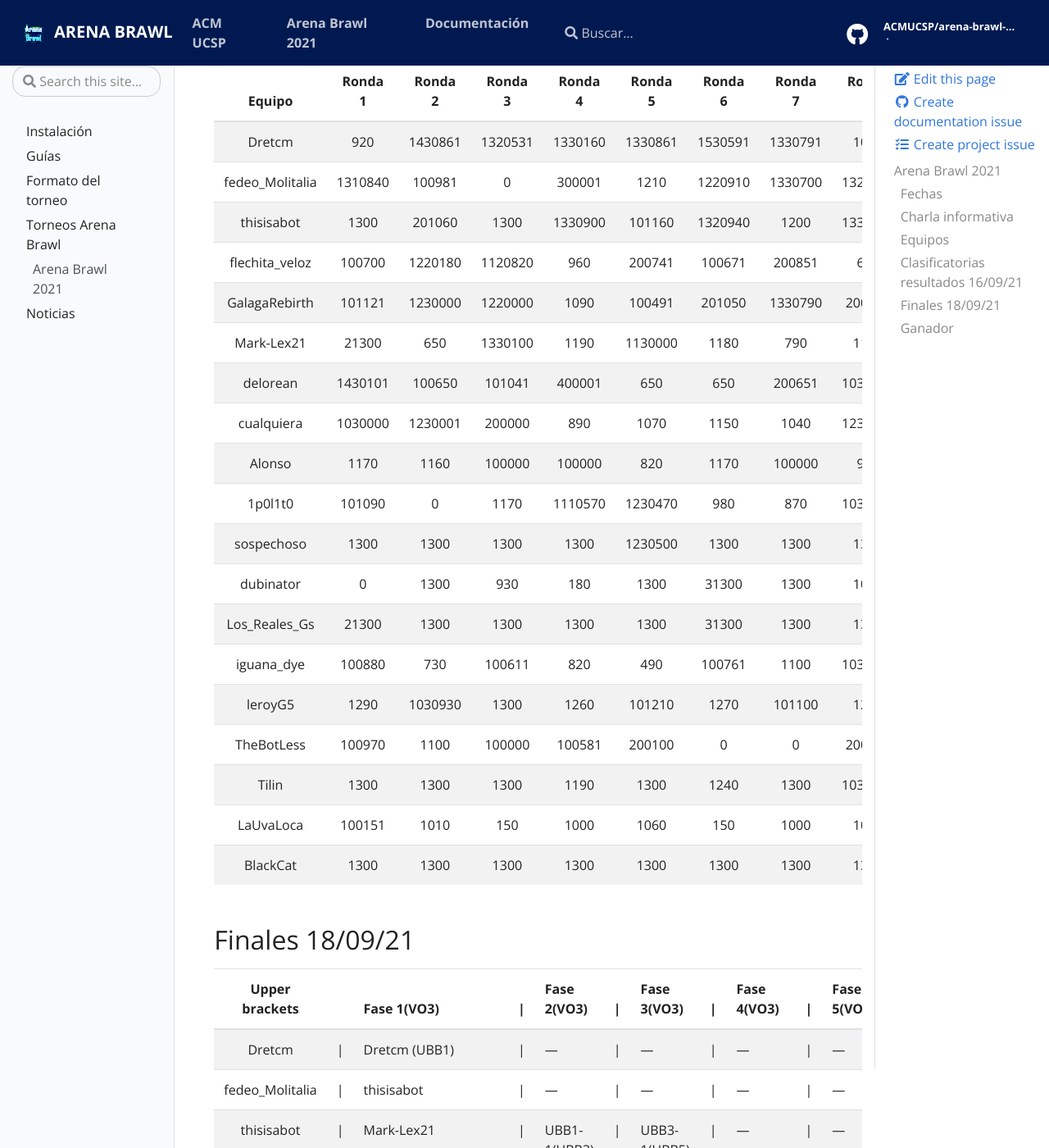
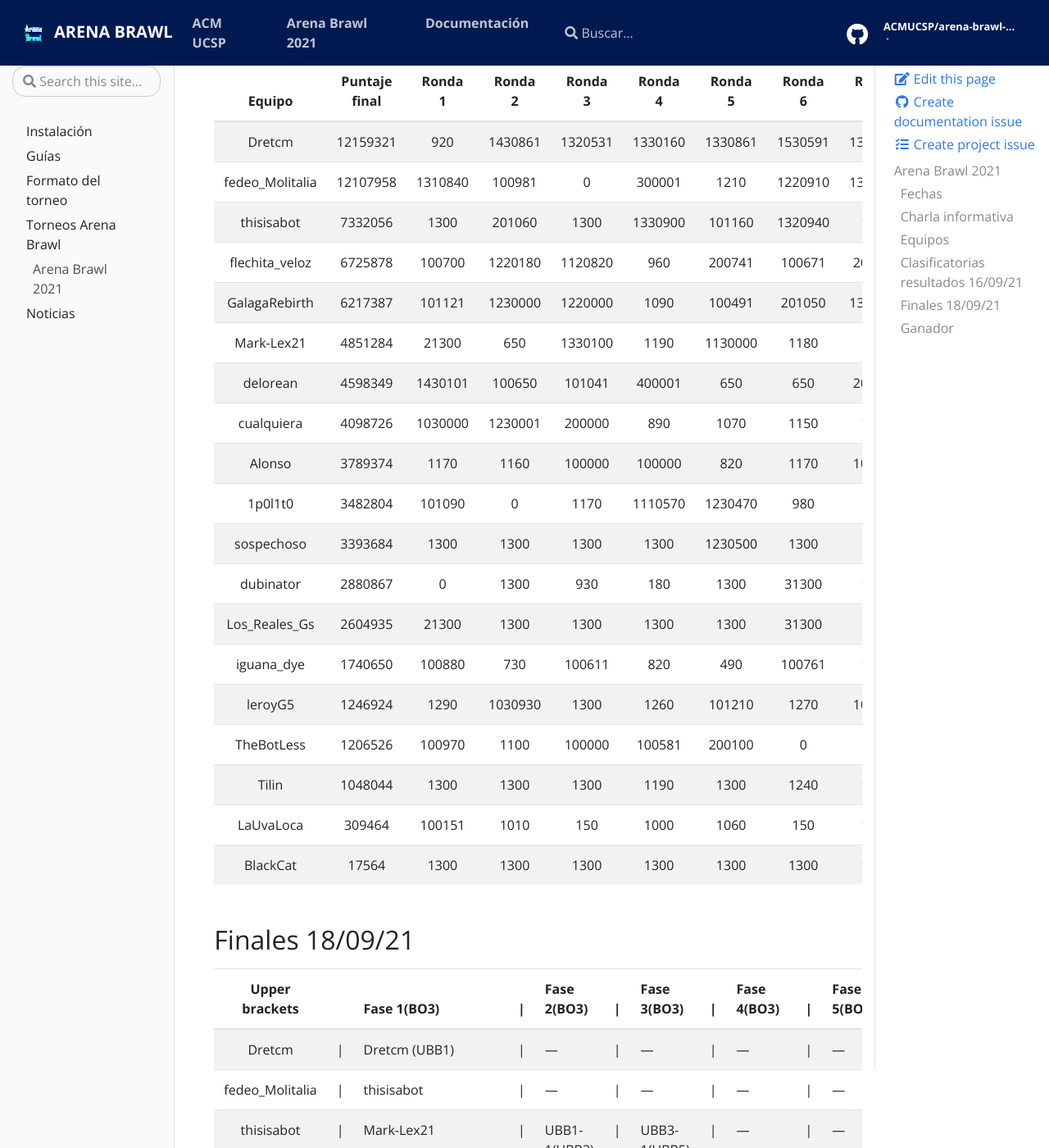
Before and after one commit to ACMUCSP/arena-brawl-wiki, a Jekyll site: the page built from _docs/torneos/ab21.md, in a window 1280 px wide and 1400 px high, scrolled down 1851 px. Shown: the whole window at 82% size. Built offline with Jekyll 4.4.1, drawn with Linux system fonts in a browser that asks for light colours; some of the changed text lies outside the part shown.

Commit message:
fix VO to BO

```diff
--- a/_docs/torneos/ab21.md
+++ b/_docs/torneos/ab21.md
@@ -49,32 +49,32 @@ tags:
 
 ## Clasificatorias resultados 16/09/21
 
-|Equipo            | Ronda 1 | Ronda 2 | Ronda 3 | Ronda 4 | Ronda 5 | Ronda 6 | Ronda 7 | Ronda 8 | Ronda 9 | Ronda 10 | Ronda 11 | Ronda 12 | Ronda 13 | Ronda 14 | Puntaje |
+|Equipo            | Puntaje final | Ronda 1 | Ronda 2 | Ronda 3 | Ronda 4 | Ronda 5 | Ronda 6 | Ronda 7 | Ronda 8 | Ronda 9 | Ronda 10 | Ronda 11 | Ronda 12 | Ronda 13 | Ronda 14 |
 |:----------------:|:------------:|:------------:|:------------:|:------------:|:------------:|:------------:|:------------:|:------------:|:------------:|:------------:|:------------:|:------------:|:------------:|:------------:|:------------:|
-| Dretcm             |920 |	1430861	|1320531|		1330160|	1330861	|1530591|	1330791|	1030|				0	|	1230441|	1030490	|1420931|	100960	|100740	|12159321
-| fedeo_Molitalia | 1310840 |	100981|			0|	300001|			1210|		1220910|1330700|		1320651|	1110000|	1230581|	200600|	1320520|			1230150|				1430800|12107958
-| thisisabot |1300|				201060|		1300|			1330900|				101160|				1320940|	1200|			1330840	|		1330900|200000|	100780|			1040|			200621|		1210001		| 7332056
-| flechita_veloz |100700|		1220180|		1120820|					960|		200741|			100671|			200851|		660|			100190|1130090|1330000|		100001|			0|		1120000| 6725878
-| GalagaRebirth |101121|					1230000|	1220000|				1090|		100491|					201050|		1330790|			200650|		1240|			200000|1230000|200000|	200001|	940| 6217387
-| Mark-Lex21 |21300|			650|				1330100|		1190|		1130000|			1180|			790|				1180|				1130000|		1180|				1230|			1210|			1230080|	1180|	 4851284
-| delorean |1430101|	100650|			101041|			400001|			650|				650|			200651|			1030650|		650|		960|				1230001|			950|		100650|				730|	 4598349
-| cualquiera 	|1030000|				1230001|			200000|			890|			1070|		1150|			1040|				1230071|		0|		100830|				1020|				200550|		980|				101110| 4098726
-| Alonso |1170|		1160|				100000|		100000|			820|					1170|	100000|				990|			1330650|				580|		1170|				1130450|	1020000|				1200| 3789374
-| 1p0l1t0 |101090|				0|	1170|				1110570|		1230470|			980|					870|			1031300|		660|	1020|			1160|					940|			1290|			1270| 3482804
-| sospechoso |1300|			1300|		1300|				1300|		1230500|				1300|		1300|				1300|			1021300|			0|			380|	100000|			1031300|				1090|	 3393684
-| dubinator |0|				1300|		930|				180|			1300|			31300|				1300|	1000|					1300|			1310000|			200001|			101121|	1230001|					1120| 2880867
-| Los_Reales_Gs |21300|		1300|					1300|	1300|			1300|				31300|			1300|			1300|				1011300|		100740|		750|				920|			100660|			1330151|	 2604935
-| iguana_dye |100880|	730|					100611|			820|	490|					100761|			1100|			1030280|			100641|			100761|	101101|			700|					1140|			100621| 1740650
-| leroyG5 |1290|			1030930|			1300|	1260|					101210|	1270|			101100|			1290|				1170|		1300|					1130|			1180|	1300|					1180| 1246924
-| TheBotLess |100970					|1100|		100000|		100581|					200100|	0|	0|					200001|			100621|					1080|	200000|				100550|				100650|	860| 1206526
-| Tilin |1300|				1300|				1300|	1190|				1300|				1240|	1300|					1031300|	1300|				1300|				1300|	1300|					1300|			1300| 1048044
-| LaUvaLoca |100151|				1010|			150|		1000|				1060|	150|				1000|				1010|	0|				980|		1090|			1150|				550|			200150|	 309464
-| BlackCat |1300|	1300|				1300|				1300|			1300|		1300				|1300|	1300|			1300|					1300|		1300|		650|			1300|				1300|	 17564
+| Dretcm             | 12159321 |920 |	1430861	|1320531|		1330160|	1330861	|1530591|	1330791|	1030|				0	|	1230441|	1030490	|1420931|	100960	|100740	|
+| fedeo_Molitalia |12107958| 1310840 |	100981|			0|	300001|			1210|		1220910|1330700|		1320651|	1110000|	1230581|	200600|	1320520|			1230150|				1430800|
+| thisisabot | 7332056 | 1300|				201060|		1300|			1330900|				101160|				1320940|	1200|			1330840	|		1330900|200000|	100780|			1040|			200621|		1210001		|
+| flechita_veloz |6725878|100700|		1220180|		1120820|					960|		200741|			100671|			200851|		660|			100190|1130090|1330000|		100001|			0|		1120000|
+| GalagaRebirth | 6217387 | 101121|					1230000|	1220000|				1090|		100491|					201050|		1330790|			200650|		1240|			200000|1230000|200000|	200001|	940|
+| Mark-Lex21 | 4851284 | 21300|			650|				1330100|		1190|		1130000|			1180|			790|				1180|				1130000|		1180|				1230|			1210|			1230080|	1180|
+| delorean |4598349 |1430101|	100650|			101041|			400001|			650|				650|			200651|			1030650|		650|		960|				1230001|			950|		100650|				730|
+| cualquiera 	| 4098726 | 1030000|				1230001|			200000|			890|			1070|		1150|			1040|				1230071|		0|		100830|				1020|				200550|		980|				101110|
+| Alonso | 3789374 | 1170|		1160|				100000|		100000|			820|					1170|	100000|				990|			1330650|				580|		1170|				1130450|	1020000|				1200|
+| 1p0l1t0 | 3482804 | 101090|				0|	1170|				1110570|		1230470|			980|					870|			1031300|		660|	1020|			1160|					940|			1290|			1270|
+| sospechoso | 3393684 | 1300|			1300|		1300|				1300|		1230500|				1300|		1300|				1300|			1021300|			0|			380|	100000|			1031300|				1090|
+| dubinator | 2880867 | 0|				1300|		930|				180|			1300|			31300|				1300|	1000|					1300|			1310000|			200001|			101121|	1230001|					1120|
+| Los_Reales_Gs | 2604935 | 21300|		1300|					1300|	1300|			1300|				31300|			1300|			1300|				1011300|		100740|		750|				920|			100660|			1330151|
+| iguana_dye | 1740650 | 100880|	730|					100611|			820|	490|					100761|			1100|			1030280|			100641|			100761|	101101|			700|					1140|			100621|
+| leroyG5 | 1246924 | 1290|			1030930|			1300|	1260|					101210|	1270|			101100|			1290|				1170|		1300|					1130|			1180|	1300|					1180|
+| TheBotLess | 1206526 | 100970					|1100|		100000|		100581|					200100|	0|	0|					200001|			100621|					1080|	200000|				100550|				100650|	860|
+| Tilin | 1048044 | 1300|				1300|				1300|	1190|				1300|				1240|	1300|					1031300|	1300|				1300|				1300|	1300|					1300|			1300|
+| LaUvaLoca | 309464 | 100151|				1010|			150|		1000|				1060|	150|				1000|				1010|	0|				980|		1090|			1150|				550|			200150|
+| BlackCat | 17564 | 1300|	1300|				1300|				1300|			1300|		1300				|1300|	1300|			1300|					1300|		1300|		650|			1300|				1300|
 
 
 ## Finales 18/09/21
 
-|                    Upper brackets |  |Fase 1(VO3) |\||Fase 2(VO3)|\||Fase 3(VO3)|\||Fase 4(VO3)|\||Fase 5(VO5) |\|| GANADOR
+|                    Upper brackets |  |Fase 1(BO3) |\||Fase 2(BO3)|\||Fase 3(BO3)|\||Fase 4(BO3)|\||Fase 5(BO5) |\|| GANADOR
 |:---------------------------------:|:-------:|
 | Dretcm          | \| |Dretcm (UBB1)         |\||---             |\||---     |\||---           |\||---|
 | fedeo_Molitalia | \| |thisisabot              |\||---           |\||---     |\||---           |\||---|
@@ -89,7 +89,7 @@ tags:
 |                 | \| |delorean                |\||---           |\||---     |\||---           |\||---|
 
 
-|                    Lower brackets            |  |Fase 1(VO1) |\|| Fase 2(VO1)|\|| Fase 3(VO1)|\|| Fase 4(VO3)|\|| Fase 5(VO3)
+|                    Lower brackets            |  |Fase 1(BO1) |\|| Fase 2(BO1)|\|| Fase 3(BO1)|\|| Fase 4(BO3)|\|| Fase 5(BO3)
 |:--------------------------------------------:|:-------:|
 | sospechoso(LBB1)      |\| |LBB1-1(LBB2) |\||---             |\||---             |\||--- |\| |---|
 | dubinator             |\| |LBB1-2       |\||LBB2-1(LBB3)    |\||LBB3-1(LBB4)    |\||--- |\| |---|
```
